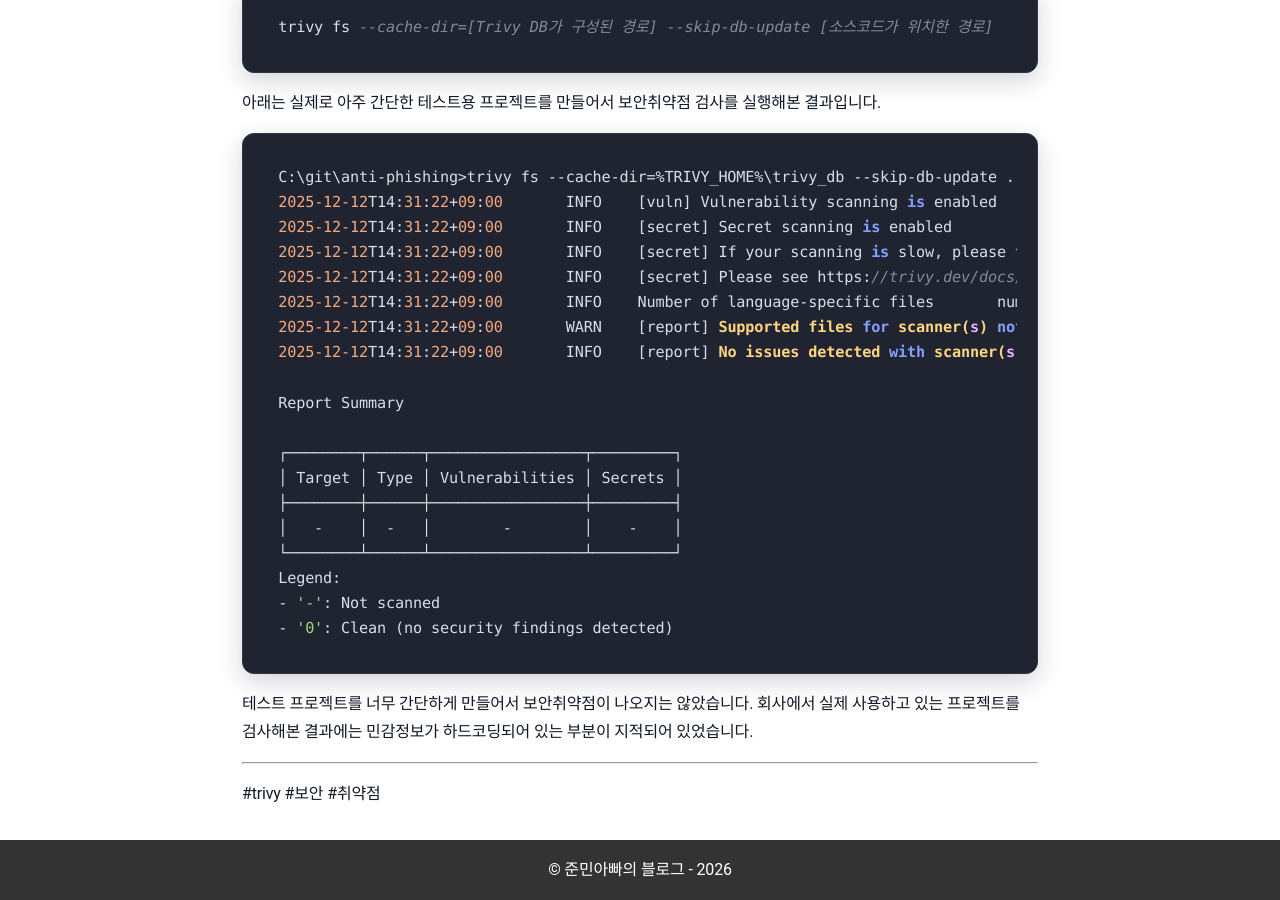
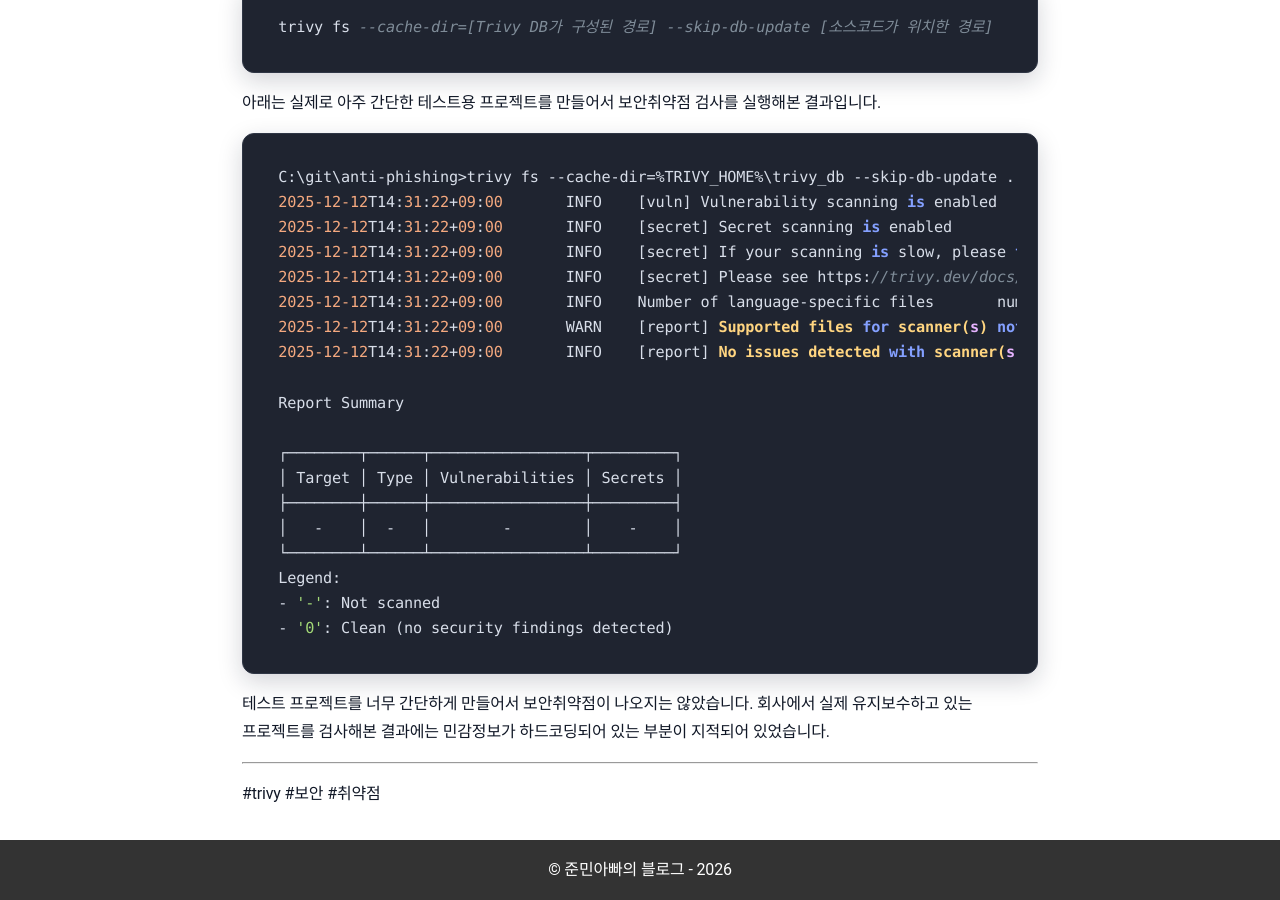
Before and after one commit to sanghoon-lee/sanghoon-lee.github.io, a Jekyll site: the page built from _posts/2025-12-10-trivy.md, in a window 1280 px wide and 900 px high, scrolled down 3424 px. Built offline with Jekyll 4.4.1, drawn with Linux system fonts in a browser that asks for light colours; nearby versions of some CDN libraries; comment, search, counter and statistics services are not loaded.

Commit message:
Trivy 포스팅 수정/보완

````diff
--- a/_posts/2025-12-10-trivy.md
+++ b/_posts/2025-12-10-trivy.md
@@ -147,7 +147,7 @@ Legend:
 - '0': Clean (no security findings detected)
 ```
 
-테스트 프로젝트를 너무 간단하게 만들어서 보안취약점이 나오지는 않았습니다. 회사에서 실제 사용하고 있는 프로젝트를 검사해본 결과에는 민감정보가 하드코딩되어 있는 부분이 지적되어 있었습니다.
+테스트 프로젝트를 너무 간단하게 만들어서 보안취약점이 나오지는 않았습니다. 회사에서 실제 유지보수하고 있는 프로젝트를 검사해본 결과에는 민감정보가 하드코딩되어 있는 부분이 지적되어 있었습니다.
 
 ---
 
````
